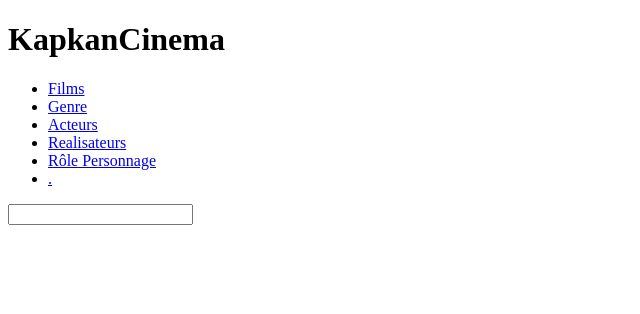
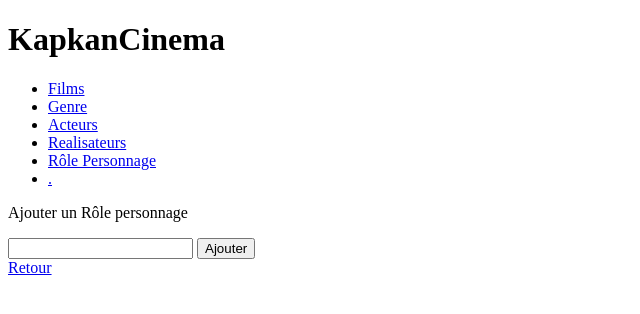
Before and after one commit to sudoC7/CINEMA, a PHP site: template Projet/view/role/ajoutRoleperso.php in a window 1280 px wide. Shown: the top 314 px of the page, without its empty margins (0-640 px from the left). Run offline with PHP 8.4, Linux system fonts and the light colour scheme; the template is opened without the code that fills it, so the values that code supplies are empty.

Commit message:
Completed the form for add the new "RolePerso"

```diff
--- a/Projet/view/role/ajoutRoleperso.php
+++ b/Projet/view/role/ajoutRoleperso.php
@@ -6,15 +6,21 @@
 ?>
 
     <!--  id_roleperso, nomPerso  -->
-    <form action="index.php***">
+    <form action="index.php?action=ajoutRoleperso" method="post">
 
-        <label for="">
-            <p></p>
-            <input type="text">
+        <label>
+            <p>Ajouter un Rôle personnage</p>
+            <input type="text" name="name">
+        </label>
+
+        <!--Button d'ajout-->
+        <label>
+            <input type="submit" name="submit" value="Ajouter">
         </label>
 
     </form>
 
+    <a href="index.php?action=listEditCinema">Retour</a>
 
 <?php
 	$content = ob_get_clean();
```
